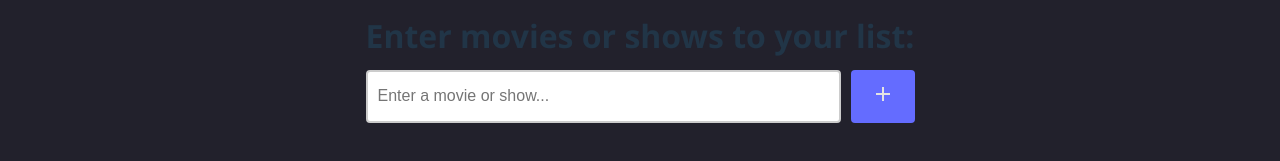
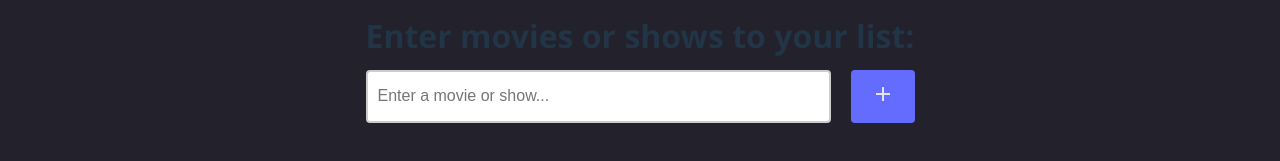
Before and after one commit to exglegaming/stream-list, a React (Vite) app: page / in a window 1280 px wide. Shown: the part 177-338 px from the top of the page. Built offline with nearby package versions, Linux system fonts and the light colour scheme.

Commit message:
updated styling on streamlist

```diff
--- a/src/components/stream_list/StreamList.css
+++ b/src/components/stream_list/StreamList.css
@@ -10,7 +10,7 @@
 
 .streamlist form {
   display: flex;
-  gap: 10px;
+  gap: 20px;
 }
 
 .streamlist input {
```
